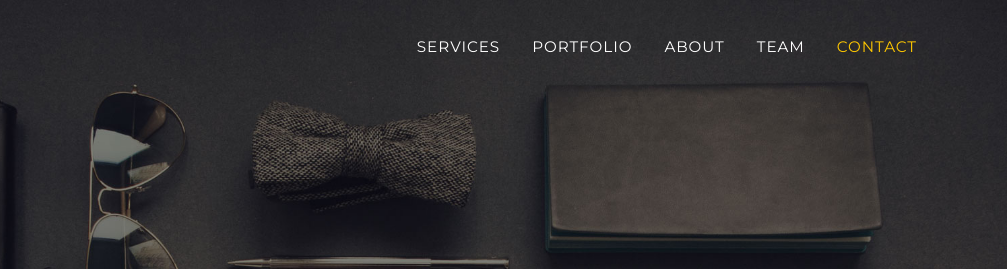
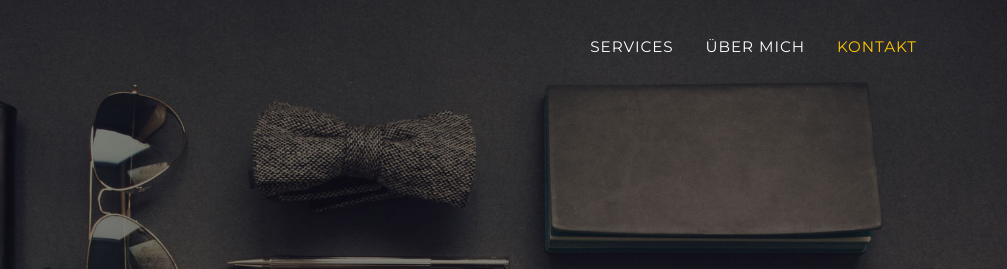
Before and after one commit to FWmC-Admin/wellness_wandern, a plain HTML site: page index.html in a window 1280 px wide. Shown: the top 269 px of the page, 273-1280 px from the left. Drawn offline with nearby package versions, Linux system fonts and the light colour scheme.

Commit message:
Changes in Title and Navigation
Less Navigation

```diff
--- a/index.html
+++ b/index.html
@@ -5,7 +5,7 @@
         <meta name="viewport" content="width=device-width, initial-scale=1, shrink-to-fit=no" />
         <meta name="description" content="" />
         <meta name="author" content="" />
-        <title>Agency - Start Bootstrap Theme</title>
+        <title>Wellness Wandern</title>
         <!-- Favicon-->
         <link rel="icon" type="image/x-icon" href="assets/favicon.ico" />
         <!-- Font Awesome icons (free version)-->
@@ -28,10 +28,10 @@
                 <div class="collapse navbar-collapse" id="navbarResponsive">
                     <ul class="navbar-nav text-uppercase ms-auto py-4 py-lg-0">
                         <li class="nav-item"><a class="nav-link" href="#services">Services</a></li>
-                        <li class="nav-item"><a class="nav-link" href="#portfolio">Portfolio</a></li>
-                        <li class="nav-item"><a class="nav-link" href="#about">About</a></li>
-                        <li class="nav-item"><a class="nav-link" href="#team">Team</a></li>
-                        <li class="nav-item"><a class="nav-link" href="#contact">Contact</a></li>
+                        <!--<li class="nav-item"><a class="nav-link" href="#portfolio">Portfolio</a></li>-->
+                        <li class="nav-item"><a class="nav-link" href="#about">Über mich</a></li>
+                        <!--<li class="nav-item"><a class="nav-link" href="#team">Team</a></li>-->
+                        <li class="nav-item"><a class="nav-link" href="#contact">Kontakt</a></li>
                     </ul>
                 </div>
             </div>
```
